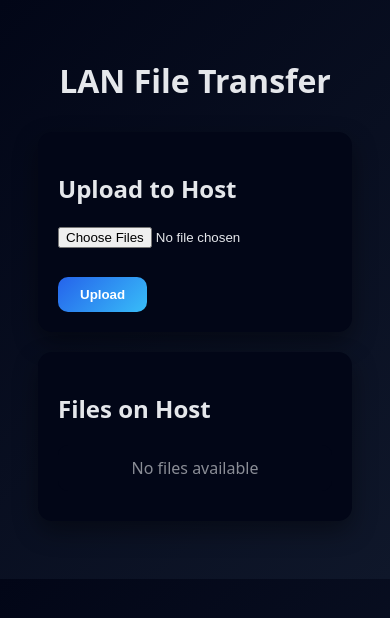
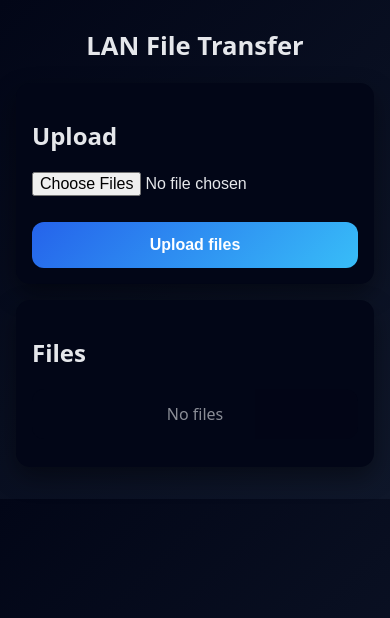
Before and after one commit to MikoKB1/LAN-file-transfere, a Flask app: page / in a window 390 px wide. Shown: the top 618 px of the page. Run offline with Flask 3, Linux system fonts and the light colour scheme.

Commit message:
Mobile UI

```diff
--- a/static/style.css
+++ b/static/style.css
@@ -1,40 +1,50 @@
+/* ===== Base ===== */
+* {
+    box-sizing: border-box;
+}
+
 body {
     font-family: system-ui, sans-serif;
     background: linear-gradient(135deg, #020617, #0f172a);
     color: #e5e7eb;
-    padding: 30px;
+    padding: 16px;
+    margin: 0;
 }
 
 h1 {
     text-align: center;
-    margin-bottom: 30px;
+    margin: 12px 0 20px;
+    font-size: 1.6rem;
 }
 
+/* ===== Cards ===== */
 .card {
     background: #020617;
-    padding: 20px;
-    margin: 20px auto;
-    max-width: 700px;
+    padding: 16px;
+    margin-bottom: 16px;
     border-radius: 14px;
     box-shadow: 0 10px 25px rgba(0, 0, 0, 0.4);
 }
 
+/* ===== Upload ===== */
 input[type="file"] {
-    margin-bottom: 15px;
-    color: #e5e7eb;
+    width: 100%;
+    margin-bottom: 12px;
+    font-size: 16px;
 }
 
-button {
-    padding: 10px 22px;
+.primary-btn {
+    width: 100%;
+    padding: 14px;
+    font-size: 16px;
     background: linear-gradient(135deg, #2563eb, #38bdf8);
     border: none;
-    border-radius: 10px;
+    border-radius: 12px;
     color: white;
     font-weight: bold;
-    cursor: pointer;
 }
 
-/* Progress bar */
+/* ===== Progress ===== */
 .progress-container {
     width: 100%;
     height: 14px;
@@ -60,7 +70,7 @@ button {
     display: none;
 }
 
-/* File list */
+/* ===== File List ===== */
 .file-list {
     list-style: none;
     padding: 0;
@@ -69,46 +79,76 @@ button {
 
 .file-item {
     display: flex;
-    justify-content: space-between;
-    align-items: center;
-    padding: 12px 14px;
-    margin: 10px 0;
+    flex-direction: column;
+    gap: 12px;
+    padding: 14px;
+    margin-bottom: 12px;
     background: #020617;
-    border-radius: 10px;
+    border-radius: 12px;
 }
 
 .file-item.empty {
-    justify-content: center;
+    text-align: center;
     opacity: 0.6;
 }
 
 .file-name {
-    max-width: 55%;
-    overflow: hidden;
-    text-overflow: ellipsis;
-    white-space: nowrap;
+    word-break: break-word;
+    font-size: 15px;
 }
 
+/* ===== Actions ===== */
 .actions {
     display: flex;
-    gap: 10px;
+    gap: 12px;
+}
+
+.actions a,
+.actions button {
+    flex: 1;
+    padding: 12px;
+    font-size: 15px;
+    border-radius: 999px;
+    text-align: center;
+    font-weight: bold;
 }
 
 .download-btn {
-    padding: 8px 16px;
     background: linear-gradient(135deg, #38bdf8, #2563eb);
     color: white;
-    font-weight: bold;
-    border-radius: 999px;
     text-decoration: none;
 }
 
 .delete-btn {
-    padding: 8px 14px;
     background: linear-gradient(135deg, #ef4444, #b91c1c);
     border: none;
-    border-radius: 999px;
     color: white;
-    font-weight: bold;
-    cursor: pointer;
 }
+
+/* ===== Desktop enhancement ===== */
+@media (min-width: 768px) {
+    body {
+        padding: 30px;
+    }
+
+    .card {
+        max-width: 720px;
+        margin: 20px auto;
+    }
+
+    .file-item {
+        flex-direction: row;
+        align-items: center;
+    }
+
+    .file-name {
+        max-width: 55%;
+        white-space: nowrap;
+        overflow: hidden;
+        text-overflow: ellipsis;
+    }
+
+    .actions {
+        width: auto;
+    }
+}
--- a/templates/index.html
+++ b/templates/index.html
@@ -2,6 +2,10 @@
 <html lang="en">
 <head>
     <meta charset="UTF-8">
+
+    <!-- CRITICAL for mobile -->
+    <meta name="viewport" content="width=device-width, initial-scale=1.0">
+
     <title>LAN File Transfer</title>
     <link rel="stylesheet" href="/static/style.css">
 </head>
@@ -9,11 +13,11 @@
 
 <h1>LAN File Transfer</h1>
 
-<section class="card">
-    <h2>Upload to Host</h2>
+<section class="card upload-card">
+    <h2>Upload</h2>
 
     <form id="uploadForm">
-        <input type="file" name="files" id="fileInput" multiple required>
+        <input type="file" name="files" id="fileInput" multiple>
 
         <div class="progress-container hidden">
             <div class="progress-bar" id="progressBar"></div>
@@ -21,12 +25,15 @@
 
         <p class="progress-text" id="progressText"></p>
 
-        <button type="submit">Upload</button>
+        <button type="submit" class="primary-btn">
+            Upload files
+        </button>
     </form>
 </section>
 
 <section class="card">
-    <h2>Files on Host</h2>
+    <h2>Files</h2>
+
     <ul class="file-list">
         {% for file in files %}
         <li class="file-item">
@@ -47,7 +54,7 @@
             </div>
         </li>
         {% else %}
-        <li class="file-item empty">No files available</li>
+        <li class="file-item empty">No files</li>
         {% endfor %}
     </ul>
 </section>
```
